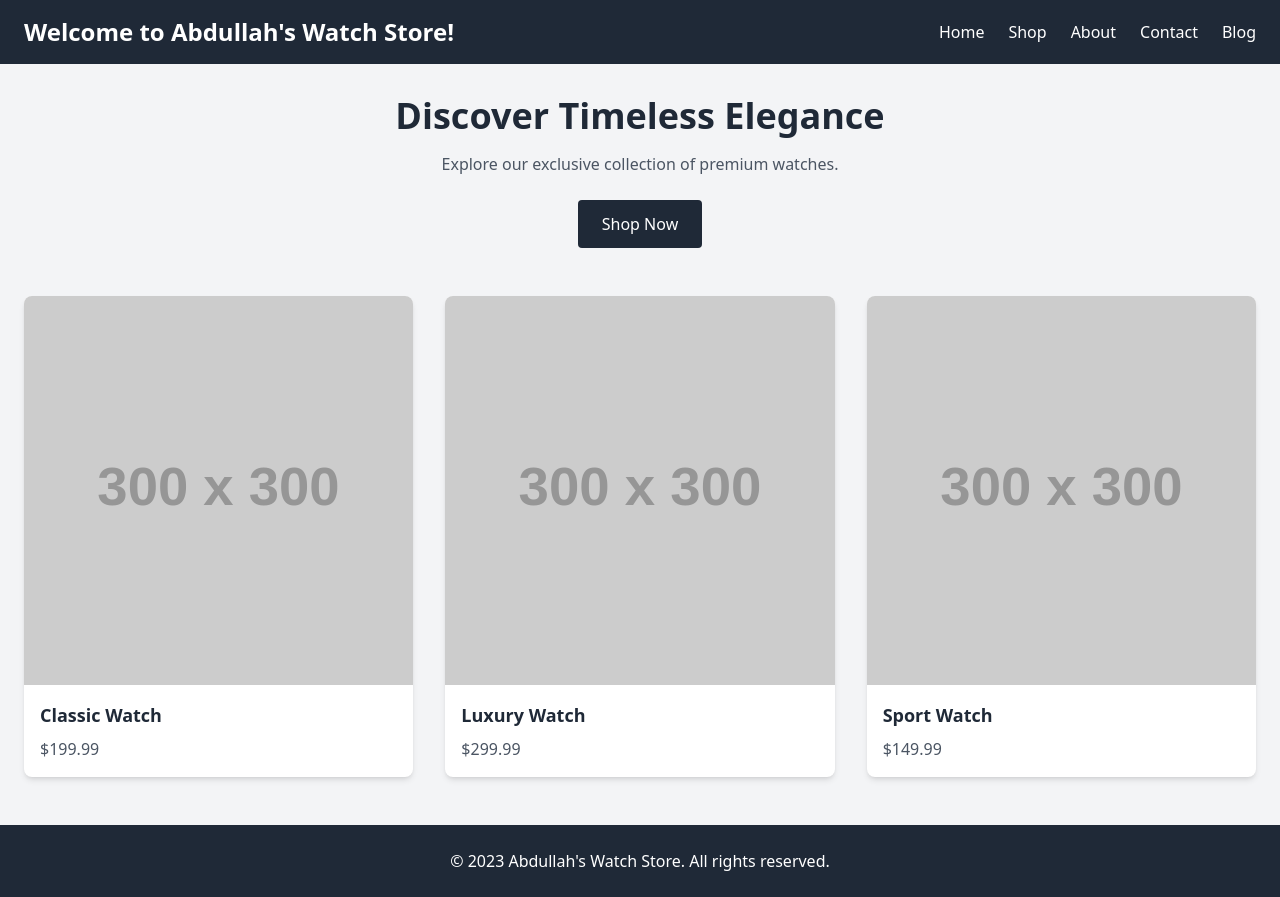
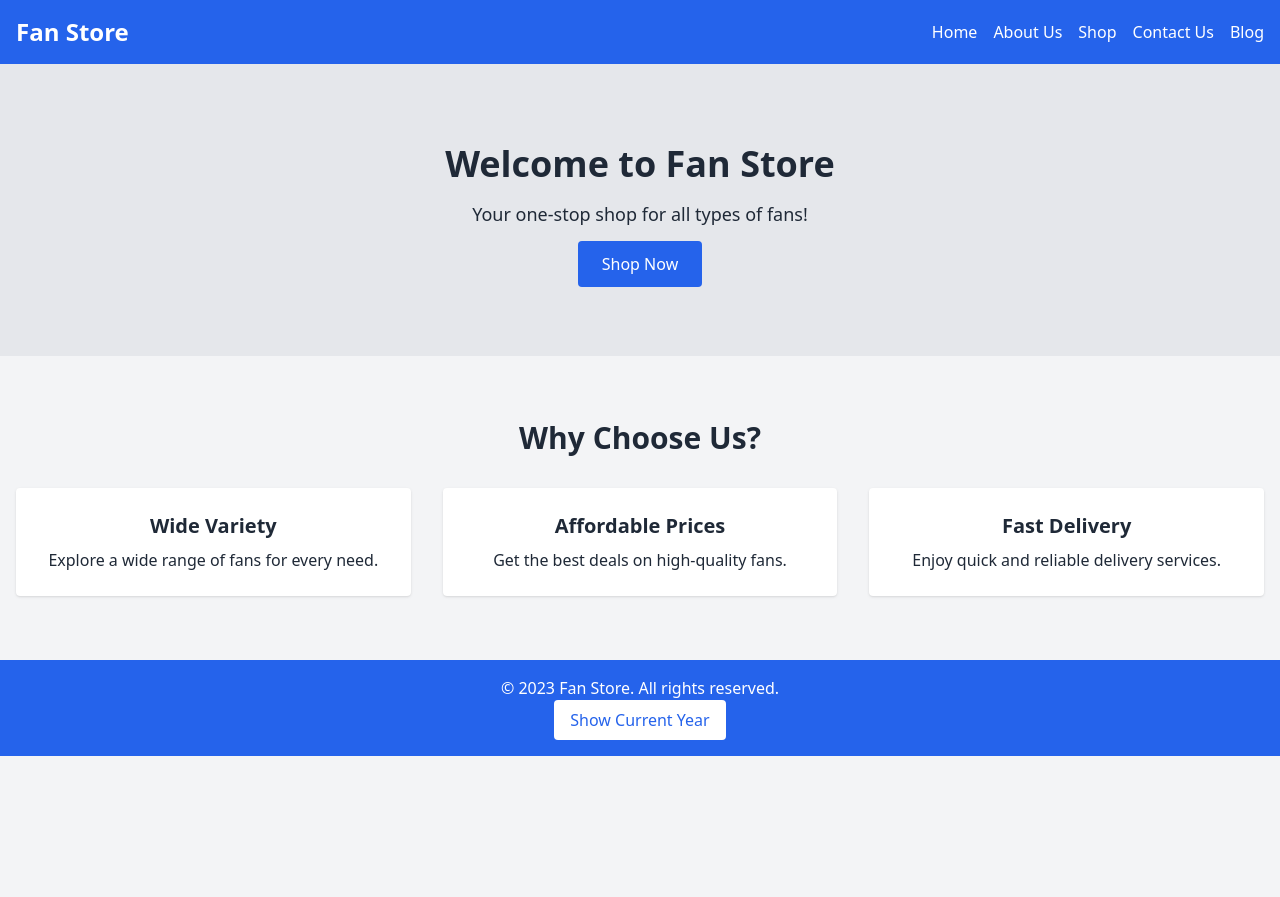
Before and after one commit to Wasif448/055-Assignment-3, a plain HTML site: page A2+A3 (Html+Tailwind+Javascript)/index.html in a window 1280 px wide. After the commit the page ends 800 px from the top, so only its background shows below. Drawn offline with nearby package versions, Linux system fonts and the light colour scheme; placeholder pictures from the web are drawn by us.

Commit message:
index.html

```diff
--- a/A2+A3 (Html+Tailwind+Javascript)/index.html
+++ b/A2+A3 (Html+Tailwind+Javascript)/index.html
@@ -3,94 +3,79 @@
 <head>
     <meta charset="UTF-8">
     <meta name="viewport" content="width=device-width, initial-scale=1.0">
-    <title>Home - Watch Store</title>
+    <title>Fan Store</title>
     <script src="https://cdn.tailwindcss.com"></script>
 </head>
-<body class="bg-gray-100 font-sans">
-    <header class="bg-gray-800 text-white">
-        <div class="container mx-auto flex justify-between items-center py-4 px-6">
-            <h1 class="text-2xl font-bold">Abdullah's Watch Store</h1>
-            <button id="nav-toggle" class="md:hidden text-gray-400 hover:text-white focus:outline-none">
-                <svg xmlns="http://www.w3.org/2000/svg" class="h-6 w-6" fill="none" viewBox="0 0 24 24" stroke="currentColor">
-                    <path stroke-linecap="round" stroke-linejoin="round" stroke-width="2" d="M4 6h16M4 12h16m-7 6h7" />
-                </svg>
-            </button>
-            <nav id="nav-menu" class="hidden md:flex space-x-6">
-                <ul class="flex flex-col md:flex-row md:space-x-6">
-                    <li><a href="index.html" class="hover:text-gray-400">Home</a></li>
-                    <li><a href="product.html" class="hover:text-gray-400">Shop</a></li>
-                    <li><a href="about.html" class="hover:text-gray-400">About</a></li>
-                    <li><a href="contact.html" class="hover:text-gray-400">Contact</a></li>
-                    <li><a href="blog.html" class="hover:text-gray-400">Blog</a></li>
+<body class="bg-gray-100 text-gray-800">
+
+    <!-- Navbar -->
+    <nav class="bg-blue-600 text-white p-4">
+        <div class="container mx-auto flex justify-between items-center">
+            <h1 class="text-2xl font-bold">Fan Store</h1>
+            <button class="md:hidden block text-white" onclick="toggleMenu()">☰</button>
+            <ul id="menu" class="hidden md:flex space-x-4">
+                <li><a href="index.html" class="hover:underline">Home</a></li>
+                <li><a href="about.html" class="hover:underline">About Us</a></li>
+                <li><a href="shop.html" class="hover:underline">Shop</a></li>
+                <li><a href="contact.html" class="hover:underline">Contact Us</a></li>
+                <li><a href="blog.html" class="hover:underline">Blog</a></li>
             </ul>
+        </div>
     </nav>
+
+    <!-- Hero Section -->
+    <section class="bg-gray-200 py-20">
+        <div class="container mx-auto text-center px-4">
+            <h2 class="text-4xl font-bold mb-4">Welcome to Fan Store</h2>
+            <p class="text-lg mb-6">Your one-stop shop for all types of fans!</p>
+            <a href="#" class="bg-blue-600 text-white px-6 py-3 rounded hover:bg-blue-700" onclick="showAlert()">Shop Now</a>
         </div>
-        <script>
-            // Function to display an alert when a navigation link is clicked
-            function handleNavClick(event) {
-                event.preventDefault();
-                alert(`You clicked on ${event.target.textContent}`);
-            }
-
-            // Attach event listeners to navigation links
-            document.querySelectorAll('nav a').forEach(link => {
-                link.addEventListener('click', handleNavClick);
-            });
-
-            // Function to dynamically update the header title
-            function updateHeaderTitle(newTitle) {
-                document.querySelector('h1').textContent = newTitle;
-            }
-
-            // Example usage of updateHeaderTitle
-            updateHeaderTitle("Welcome to Abdullah's Watch Store!");
-
-            // Navbar toggle functionality
-            const navToggle = document.getElementById('nav-toggle');
-            const navMenu = document.getElementById('nav-menu');
-
-            navToggle.addEventListener('click', () => {
-                navMenu.classList.toggle('hidden');
-            });
-        </script>
-    </header>
-
-    <main class="container mx-auto mt-8 px-6">
-        <section class="text-center">
-            <h2 class="text-4xl font-bold text-gray-800">Discover Timeless Elegance</h2>
-            <p class="text-gray-600 mt-4">Explore our exclusive collection of premium watches.</p>
-            <a href="#" class="mt-6 inline-block bg-gray-800 text-white px-6 py-3 rounded hover:bg-gray-700">Shop Now</a>
     </section>
 
-        <section class="mt-12 grid grid-cols-1 md:grid-cols-3 gap-8">
-            <div class="bg-white shadow-md rounded-lg overflow-hidden">
-                <img src="https://via.placeholder.com/300" alt="Watch 1" class="w-full">
-                <div class="p-4">
-                    <h3 class="text-lg font-bold text-gray-800">Classic Watch</h3>
-                    <p class="text-gray-600 mt-2">$199.99</p>
+    <!-- Features Section -->
+    <section class="py-16">
+        <div class="container mx-auto text-center px-4">
+            <h3 class="text-3xl font-bold mb-8">Why Choose Us?</h3>
+            <div class="grid grid-cols-1 sm:grid-cols-2 md:grid-cols-3 gap-8">
+                <div class="bg-white p-6 rounded shadow">
+                    <h4 class="text-xl font-bold mb-2">Wide Variety</h4>
+                    <p>Explore a wide range of fans for every need.</p>
                 </div>
+                <div class="bg-white p-6 rounded shadow">
+                    <h4 class="text-xl font-bold mb-2">Affordable Prices</h4>
+                    <p>Get the best deals on high-quality fans.</p>
                 </div>
-            <div class="bg-white shadow-md rounded-lg overflow-hidden">
-                <img src="https://via.placeholder.com/300" alt="Watch 2" class="w-full">
-                <div class="p-4">
-                    <h3 class="text-lg font-bold text-gray-800">Luxury Watch</h3>
-                    <p class="text-gray-600 mt-2">$299.99</p>
+                <div class="bg-white p-6 rounded shadow">
+                    <h4 class="text-xl font-bold mb-2">Fast Delivery</h4>
+                    <p>Enjoy quick and reliable delivery services.</p>
                 </div>
-            </div>
-            <div class="bg-white shadow-md rounded-lg overflow-hidden">
-                <img src="https://via.placeholder.com/300" alt="Watch 3" class="w-full">
-                <div class="p-4">
-                    <h3 class="text-lg font-bold text-gray-800">Sport Watch</h3>
-                    <p class="text-gray-600 mt-2">$149.99</p>
             </div>
         </div>
     </section>
-    </main>
 
-    <footer class="bg-gray-800 text-white mt-12">
-        <div class="container mx-auto py-6 px-6 text-center">
-            <p>&copy; 2023 Abdullah's Watch Store. All rights reserved.</p>
+    <!-- Footer -->
+    <footer class="bg-blue-600 text-white py-4">
+        <div class="container mx-auto text-center px-4">
+            <p>&copy; 2023 Fan Store. All rights reserved.</p>
+            <button class="bg-white text-blue-600 px-4 py-2 rounded hover:bg-gray-200" onclick="displayCurrentYear()">Show Current Year</button>
         </div>
     </footer>
+
+    <script>
+        function showAlert() {
+            alert("Welcome to Fan Store! Start shopping now.");
+        }
+
+        function displayCurrentYear() {
+            const year = new Date().getFullYear();
+            alert("The current year is " + year);
+        }
+
+        function toggleMenu() {
+            const menu = document.getElementById('menu');
+            menu.classList.toggle('hidden');
+        }
+    </script>
+
 </body>
 </html>
```
Lines whose indentation alone changed are shown as unchanged.
